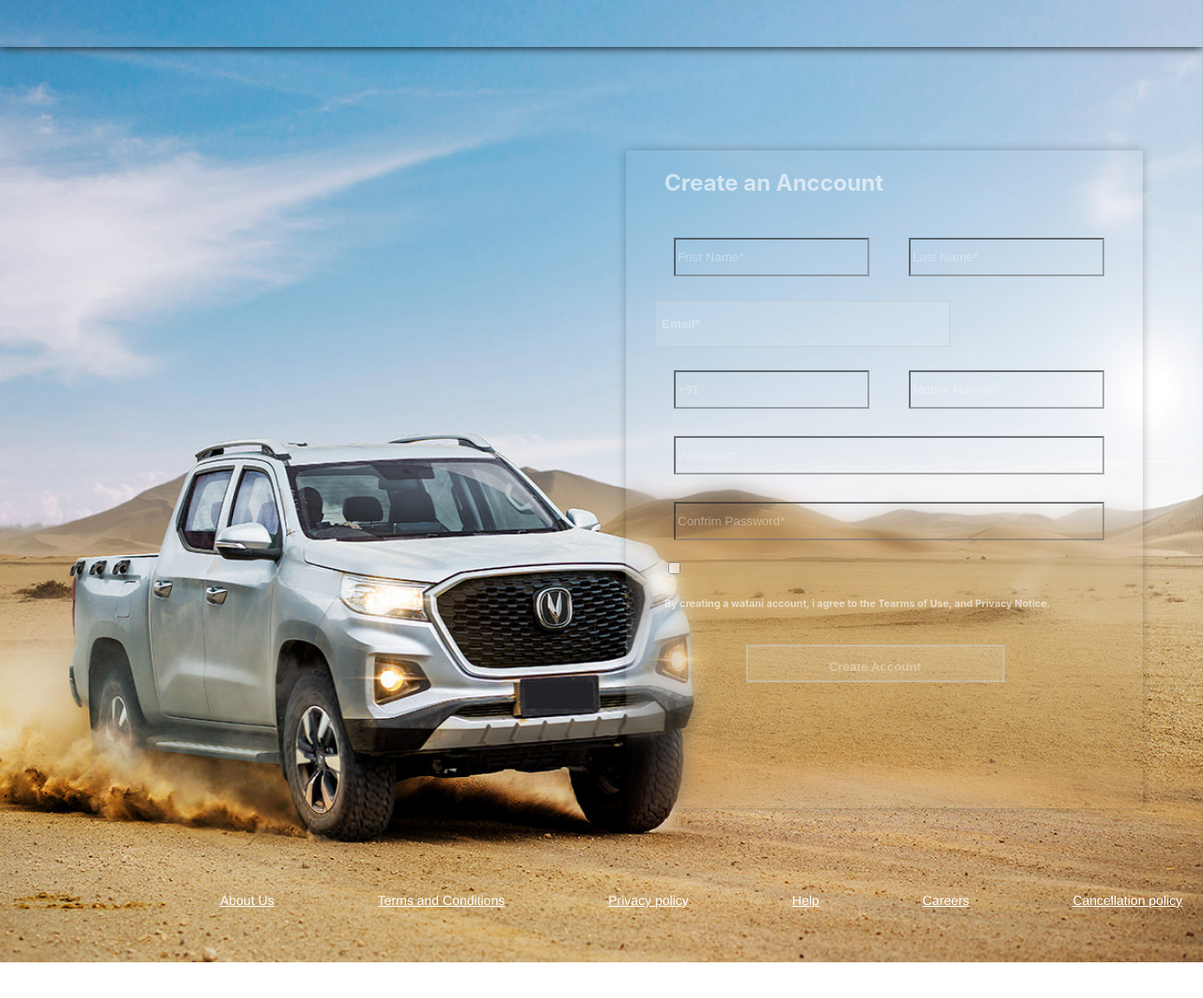
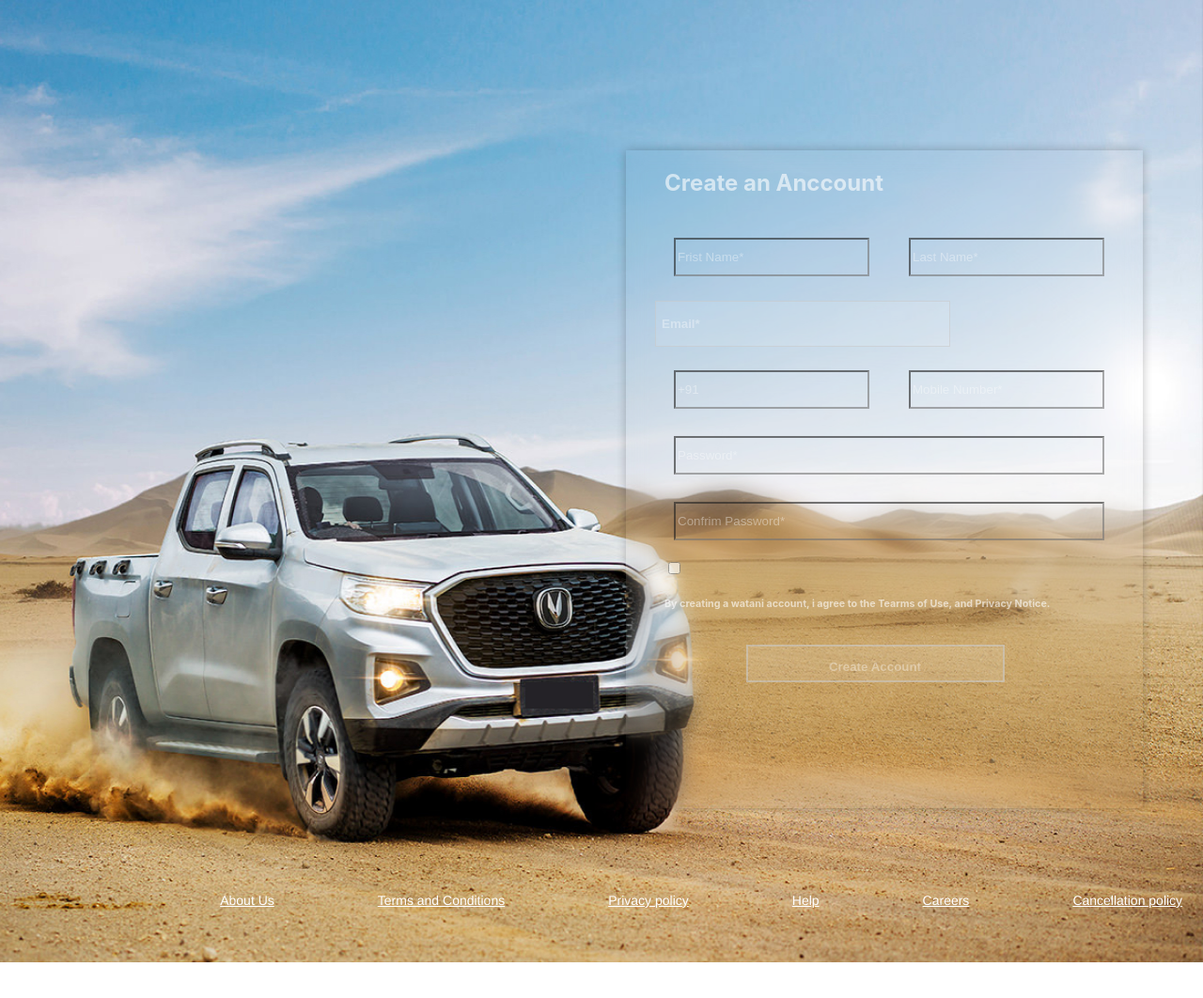
Before and after one commit to H1617K/WataniAuto, a React (Create React App) app: page /NewRegister in a window 1280 px wide. Shown: the top 1062 px of the page at 94% size. Before the commit the page ends 1028 px from the top, so only its background shows below. Built offline with nearby package versions, Linux system fonts and the light colour scheme.

Commit message:
remove unnescry data

```diff
--- a/src/CSS/NewRegister.css
+++ b/src/CSS/NewRegister.css
@@ -1,32 +1,6 @@
 .back-img img{
     height: 1024px;
     width: 100%;
-    position: relative;
-}
-
-.Header-container{
-    display: flex;
-    flex-direction: row;
-    width: 100%;
-    height: 50px;
-    opacity: 1;
-    position: absolute;
-    top: 0;
-    background-color: transparent;
-    -webkit-box-shadow: 0px 0px 10px 0px #000000;
-    box-shadow: 0px 0px 10px 0px #000000;
-}
-.Logo-watani{
-    color: white;
-    margin-left: -35%;
-    height: 40px;
-    left: 0;
-}
-
-.EN{
-    color: white;
-    margin-right: 5%;
-    height: 20px;
     position: relative;
 }
 
```
